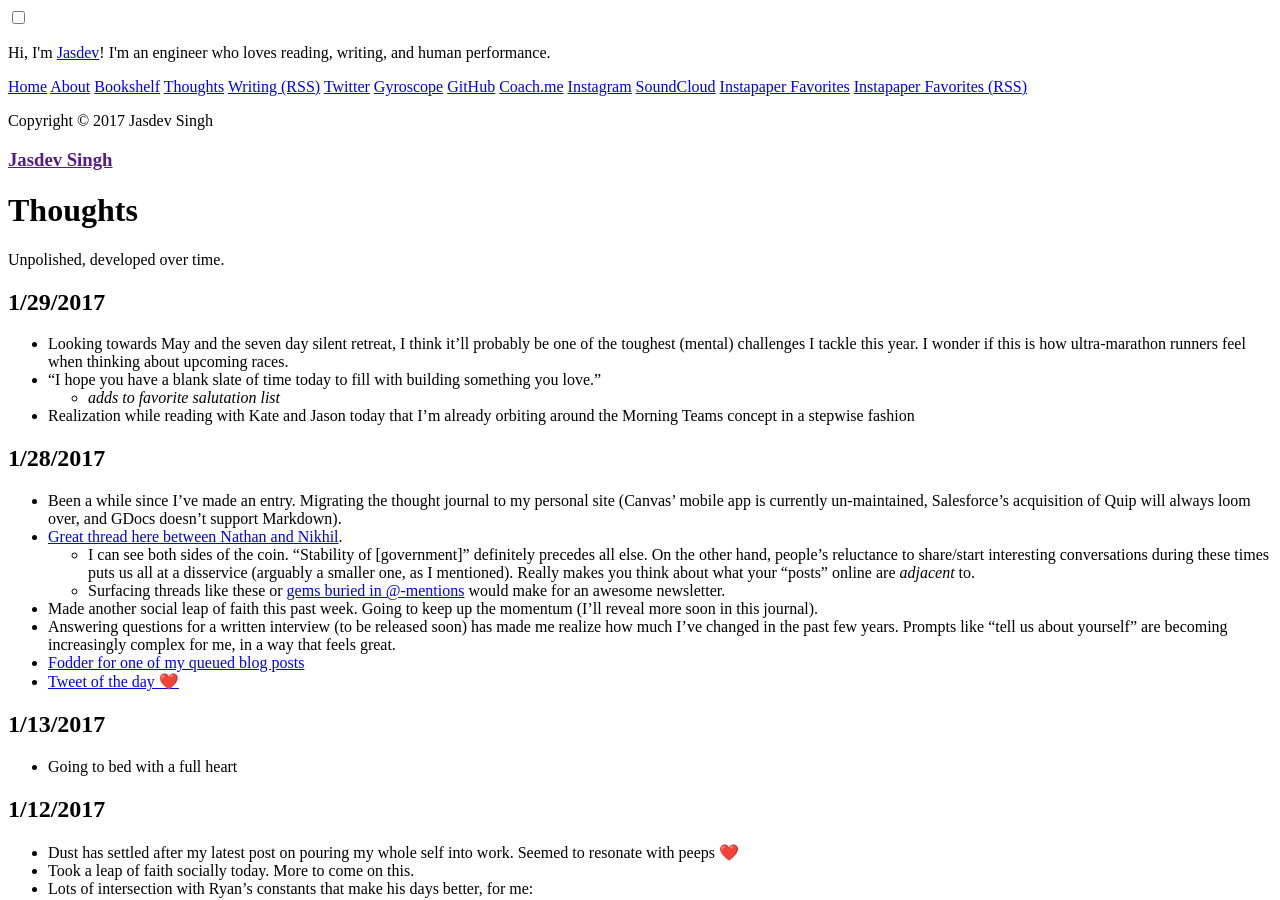
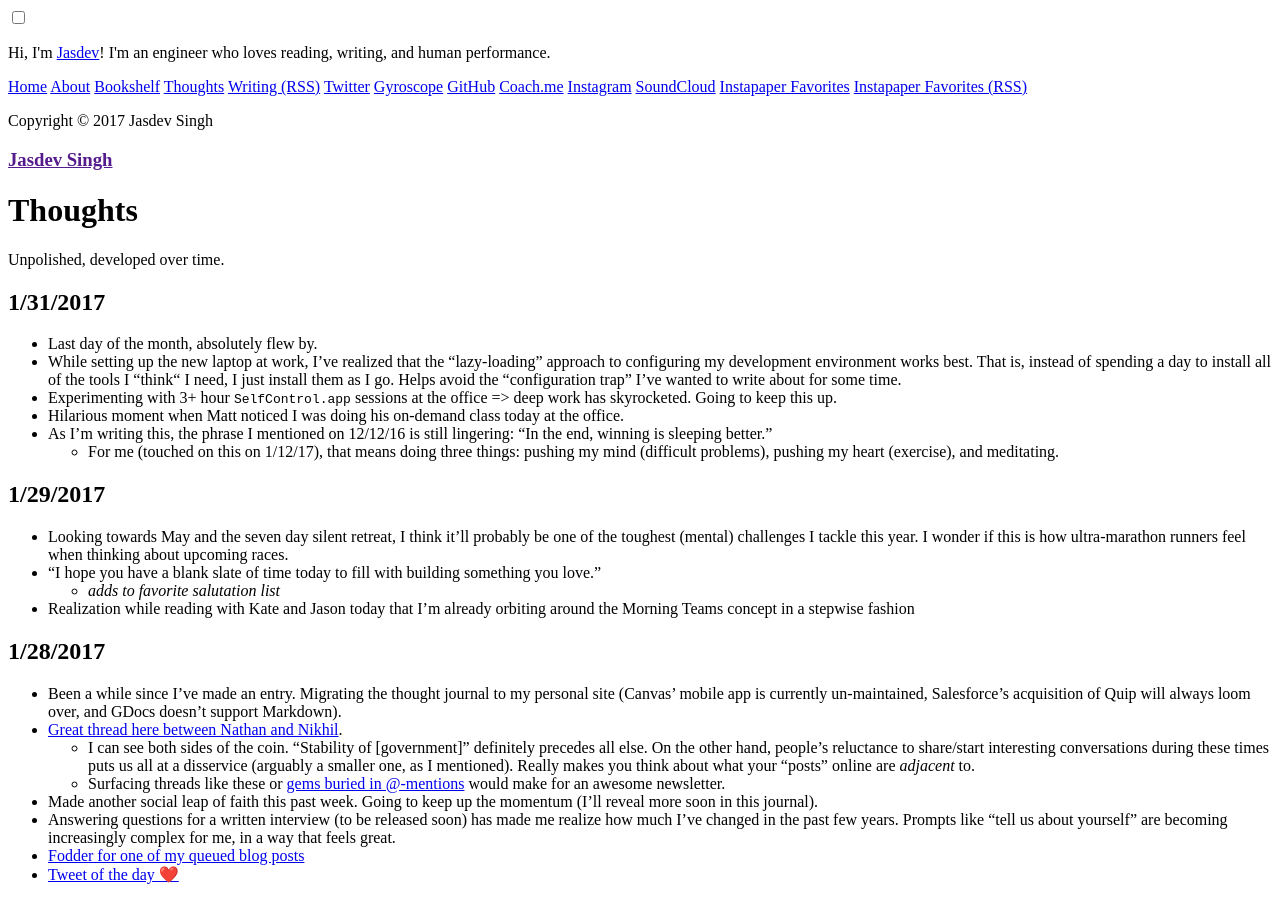
Before and after one commit to rvsrvs/jasdev.github.io, a Jekyll site: the page built from thoughts.md, in a window 1280 px wide and 900 px high. Built offline with Jekyll 4.4.1, drawn with Linux system fonts in a browser that asks for light colours.

Commit message:
1/31 Enty

```diff
--- a/thoughts.md
+++ b/thoughts.md
@@ -4,6 +4,15 @@ title: Thoughts
 ---
 
 Unpolished, developed over time.
+
+## 1/31/2017
+
+- Last day of the month, absolutely flew by.
+- While setting up the new laptop at work, I’ve realized that the “lazy-loading” approach to configuring my development environment works best. That is, instead of spending a day to install all of the tools I “think“ I need, I just install them as I go. Helps avoid the “configuration trap” I’ve wanted to write about for some time.
+- Experimenting with 3+ hour `SelfControl.app` sessions at the office => deep work has skyrocketed. Going to keep this up.
+- Hilarious moment when Matt noticed I was doing his on-demand class today at the office.
+- As I’m writing this, the phrase I mentioned on 12/12/16 is still lingering: “In the end, winning is sleeping better.”
+    - For me (touched on this on 1/12/17), that means doing three things: pushing my mind (difficult problems), pushing my heart (exercise), and meditating.
 
 ## 1/29/2017
 
@@ -219,7 +228,7 @@ Unpolished, developed over time.
 - Today I had that magical "I love my job" moment.
 - First studio session w/ Peloton (previously had done on-demand rides for post-surgery recovery). The experience is fantastic. These past two bullets sound cheesy, but it's so refreshing to work in a domain that resonates with me personally.
 - Late to realize this. But, a way I'm trying to foster a [feeling of home](https://twitter.com/jasdev/status/788543352736186368) in NYC is by finding "my spot." [Perpetuum](https://foursquare.com/v/perpetuum/55f870c1498e6e582a881075) seems like the best candidate so far. Have a future vision of hosting 1x1s with my team there, if I become a manager/tech lead some day.
-- "In the end, winning is sleeping better."
+- “In the end, winning is sleeping better.”
   - Quote really hit home with me after noticing that my favorite days are the ones where I hit the bed emotionally/physically exhausted (in a good way)
     - Is there a synonym for exhaustion that has a positive connotation?
 
```
